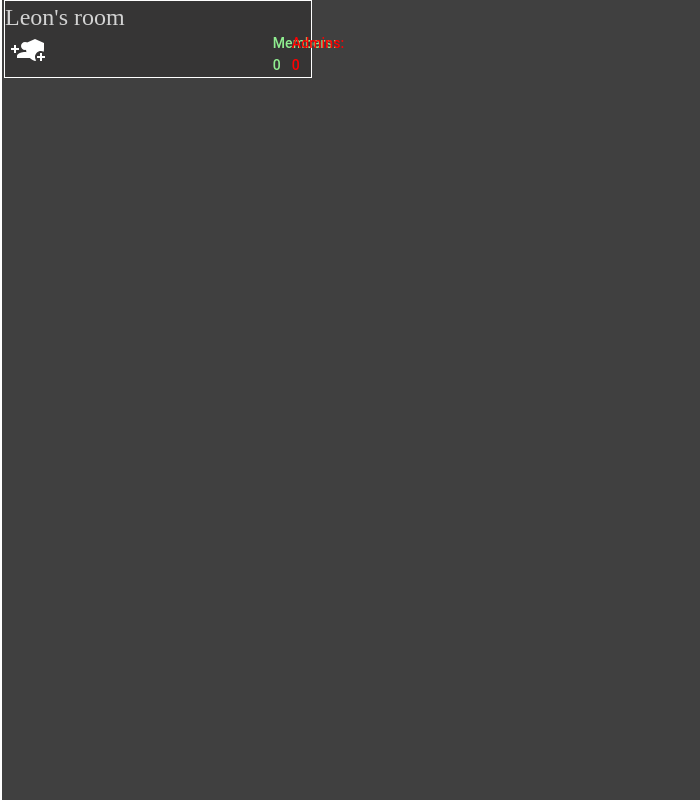
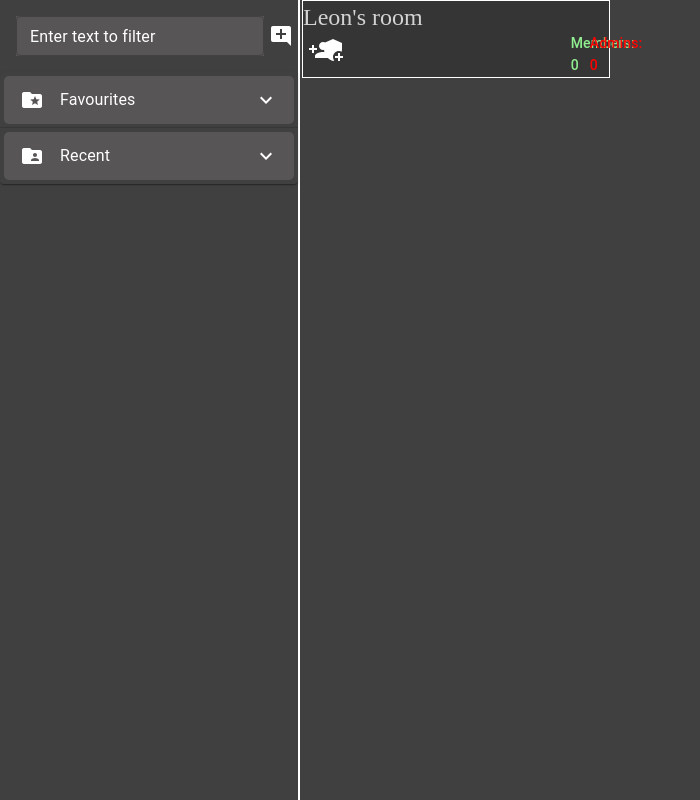
Before and after one commit to LeonAdeoye/chatroom-recoil, a React (Create React App) app: page / in a window 1280 px wide. Shown: the top 800 px of the page, without its empty margins (0-700 px from the left). Built offline with nearby package versions, Linux system fonts and the light colour scheme.

Commit message:
favourite folder in roomList

```diff
--- /dev/null
+++ b/src/Components/FavouritesFolderComponent.js
@@ -0,0 +1,15 @@
+import React from 'react';
+import FolderSpecialIcon from '@mui/icons-material/FolderSpecial';
+import {Stack, Typography} from "@mui/material";
+
+
+function FavouritesFolderComponent()
+{
+    return (
+        <div>
+            <Stack direction='row' sx={{ color: 'white' }}><FolderSpecialIcon/><Typography sx={{ml:2}}>Favourites</Typography></Stack>
+        </div>
+    );
+}
+
+export default FavouritesFolderComponent;
--- /dev/null
+++ b/src/Components/NonFavouritesFolderComponent.js
@@ -0,0 +1,13 @@
+import React from 'react';
+import {Stack, Typography} from "@mui/material";
+import FolderSharedIcon from '@mui/icons-material/FolderShared';
+
+function NonFavouritesFolderComponent(props) {
+    return (
+        <div>
+            <Stack direction='row' sx={{ color: 'white'}}><FolderSharedIcon/><Typography sx={{ml:2}}>Recent</Typography></Stack>
+        </div>
+    );
+}
+
+export default NonFavouritesFolderComponent;
--- a/src/Components/RoomHeaderComponent.js
+++ b/src/Components/RoomHeaderComponent.js
@@ -1,6 +1,6 @@
 import React from 'react';
 import {useRecoilState, useRecoilValue} from "recoil";
-import {administratorsState, membersState, roomNameState} from "../State/RoomsState";
+import {administratorsState, roomNameState} from "../State/RoomsState";
 import {Box, Grid, IconButton, Stack, Tooltip, Typography} from "@mui/material";
 import PersonAddIcon from '@mui/icons-material/PersonAdd';
 import AddModeratorIcon from '@mui/icons-material/AddModerator';
@@ -10,8 +10,7 @@ const RoomHeaderComponent = () =>
 {
     const [roomName] = useRecoilState(roomNameState);
     const [administrators] = useRecoilState(administratorsState);
-    const [members] = useRecoilState(membersState);
-    //TODO const [membersCount] = useRecoilValue(membersCountState);
+    const membersCount = useRecoilValue(membersCountState);
 
     const handleAddAdminClick = () =>
     {
@@ -51,7 +50,7 @@ const RoomHeaderComponent = () =>
                     </Grid>
                     <Grid item xs={0.75}>
                         <Box>
-                            <Typography sx={{color:'lightgreen'}}  variant="subtitle2">Members: {members.length}</Typography>
+                            <Typography sx={{color:'lightgreen'}}  variant="subtitle2">Members: {membersCount}</Typography>
                         </Box>
                     </Grid>
                     <Grid item xs={0.75}>
--- a/src/Components/RoomListComponent.js
+++ b/src/Components/RoomListComponent.js
@@ -1,10 +1,97 @@
-import React from 'react';
+import React, {useState} from 'react';
+import RoomComponent from "./RoomComponent";
+import {Accordion, AccordionDetails, AccordionSummary, IconButton, Stack, TextField, Tooltip, Typography} from "@mui/material";
+import AddCommentIcon from '@mui/icons-material/AddComment';
+import FavouritesFolderComponent from "./FavouritesFolderComponent";
+import ExpandMoreIcon from '@mui/icons-material/ExpandMore'
+import {favouriteRoomsState, roomsState} from "../State/RoomsState";
+import {useRecoilState} from "recoil";
+import {loggedInUserIdState, usersState} from "../State/UsersState";
+import NonFavouritesFolderComponent from "./NonFavouritesFolderComponent";
+
 
 const RoomListComponent = () =>
 {
+    const favouriteRooms = useRecoilState(favouriteRoomsState);
+    const rooms = useRecoilState(roomsState);
+    const loggedInUserId = useRecoilState(loggedInUserIdState);
+    const users = useRecoilState(usersState);
+
+    const [nonFavouriteExpansionToggle, setNonFavouriteExpansionToggle] = useState(false);
+    const [favouriteExpansionToggle, setFavouriteExpansionToggle] = useState(false);
+    const [filterText, setFilterText] = useState('');
+
+    const handleClick = () =>
+    {
+        // TODO - toggle open new chat room dialog.
+    }
+
+    const handleOnChange = (event) =>
+    {
+        setFilterText(event.target.value);
+    }
+
+    const handleAccordionFavouritesClick = (event) =>
+    {
+        let value = !favouriteExpansionToggle;
+        setFavouriteExpansionToggle(value)
+    }
+
+    const handleAccordionRecentClick = (event) =>
+    {
+        let value = !nonFavouriteExpansionToggle;
+        setNonFavouriteExpansionToggle(value);
+    }
+
+    const filterRooms = (func) =>
+    {
+        if (favouriteRooms.length > 0 && rooms.length > 0)
+            return rooms.filter(room => func(favouriteRooms, room.id)).filter(room => filterText === '' || room.name.toUpperCase().includes(filterText.toUpperCase()));
+
+        /*if (users.length > 0 && loggedInUserId !== '' && rooms.length > 0)
+        {
+            const user = users.find(user => user.id === loggedInUserId);
+            if (user && user.favouriteRooms.length > 0)
+                return rooms.filter(room => func(user.favouriteRooms, room.id)).filter(room => filterText === '' || room.name.toUpperCase().includes(filterText));
+        }*/
+
+        return rooms;
+    };
+
     return (
         <div>
-
+            <Stack direction='row'>
+                <TextField label='Enter text to filter'
+                           variant='outlined'
+                           size="small"
+                           onChange={handleOnChange}
+                           InputLabelProps={{ style: { color: 'white' } }}
+                           inputProps={{ style: { color: 'white', borderColor: 'white'} }}
+                           sx={{mt:2, mb:2, mr:0, ml:2, width:'85%', backgroundColor:'#575555'}}/>
+                <Tooltip title={<Typography fontSize={20}>Add a new chat room.</Typography>}>
+                    <IconButton size='small' onClick={handleClick} sx={{ color: 'white'}}>
+                        <AddCommentIcon/>
+                    </IconButton>
+                </Tooltip>
+            </Stack>
+            <Stack>
+                {favouriteRooms.length > 0 ? <Accordion disableGutters sx={{ backgroundColor:'#404040'}} expanded={favouriteExpansionToggle} TransitionProps={{ unmountOnExit: true }} >
+                    <AccordionSummary sx={{ backgroundColor:'#575555', height:'25px', margin:0.5, borderRadius: '5px'}}
+                                      onClick={handleAccordionFavouritesClick}
+                                      id='panel-1-header'
+                                      aria-controls='panel1-content'
+                                      expandIcon={<ExpandMoreIcon sx={{color:'white'}}/>}><FavouritesFolderComponent/></AccordionSummary>
+                    <AccordionDetails sx={{padding:0.5, margin:0, border: '0px'}}>{favouriteRooms.map((room) => <RoomComponent key={room.id} index={room.id} roomName={room.name}/>)}</AccordionDetails>
+                </Accordion> : null}
+                {favouriteRooms.length > 0 ? <Accordion disableGutters  sx={{ backgroundColor:'#404040', border:'0px'}} expanded={nonFavouriteExpansionToggle} TransitionProps={{ unmountOnExit: true }}>
+                    <AccordionSummary sx={{ backgroundColor:'#575555', height:'25px', margin:0.5, borderRadius: '5px'}}
+                                      id='panel-2-header'
+                                      aria-controls='panel2-content'
+                                      onClick={handleAccordionRecentClick}
+                                      expandIcon={<ExpandMoreIcon sx={{color:'white'}}/>}><NonFavouritesFolderComponent/></AccordionSummary>
+                    <AccordionDetails sx={{padding:0.5, margin:0, border: '0px'}}>{favouriteRooms.filter(room => !room.isValid).map((room) => <RoomComponent key={room.id} index={room.id} roomName={room.name}/>)}</AccordionDetails>
+                </Accordion> : null}
+            </Stack>
         </div>
     );
 };
--- a/src/State/UsersState.js
+++ b/src/State/UsersState.js
@@ -1,11 +1,11 @@
 import {atom} from "recoil";
 
 export const usersState = atom({
-    key: 'usersState', // unique ID (with respect to other atoms/selectors)
-    default: [], // default value (aka initial value)
+    key: 'usersState',
+    default: [],
 });
 
-export const loggedInUserState = atom({
-    key: 'loggedInUserState', // unique ID (with respect to other atoms/selectors)
-    default: '', // default value (aka initial value)
+export const loggedInUserIdState = atom({
+    key: 'loggedInUserIdState',
+    default: '',
 });
```
